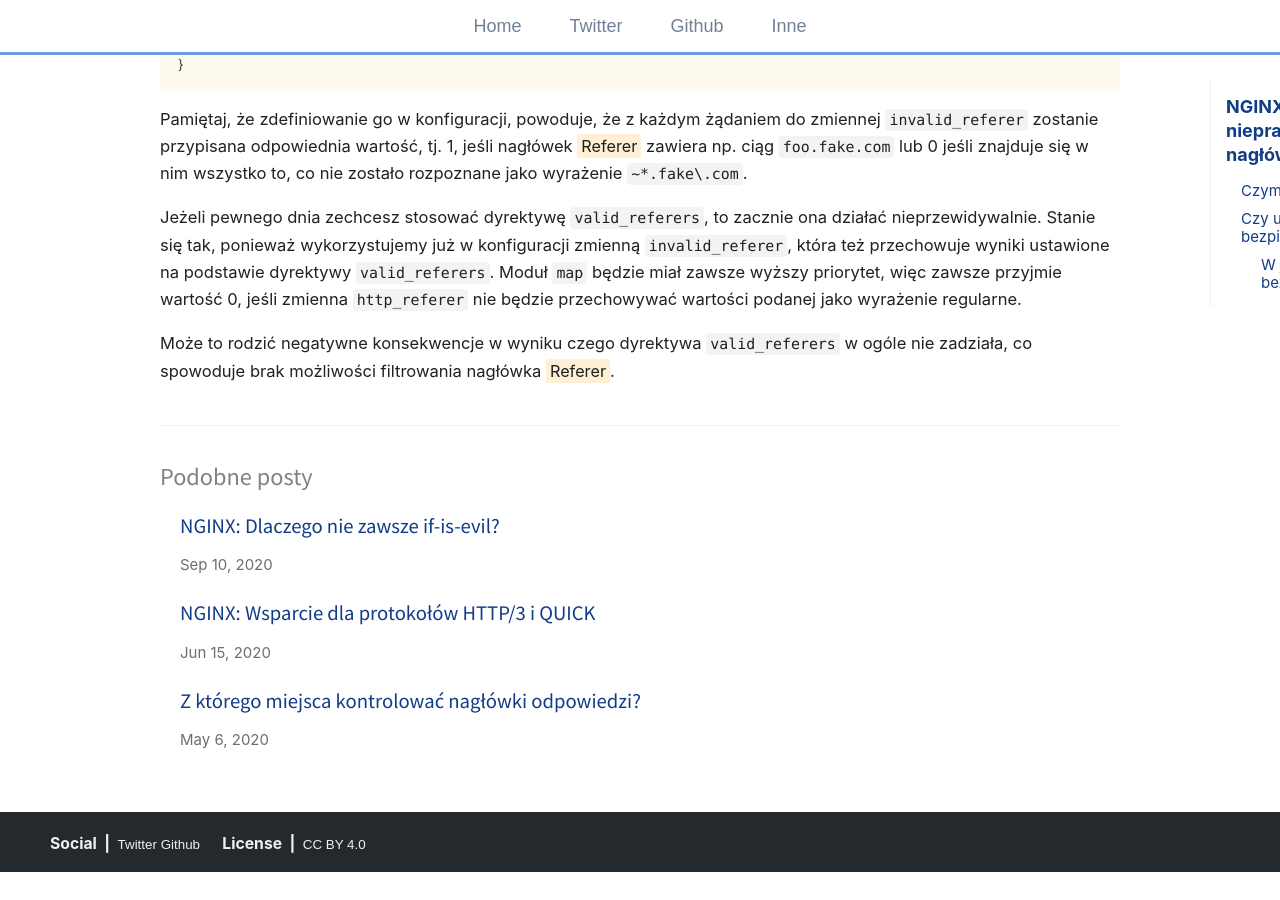
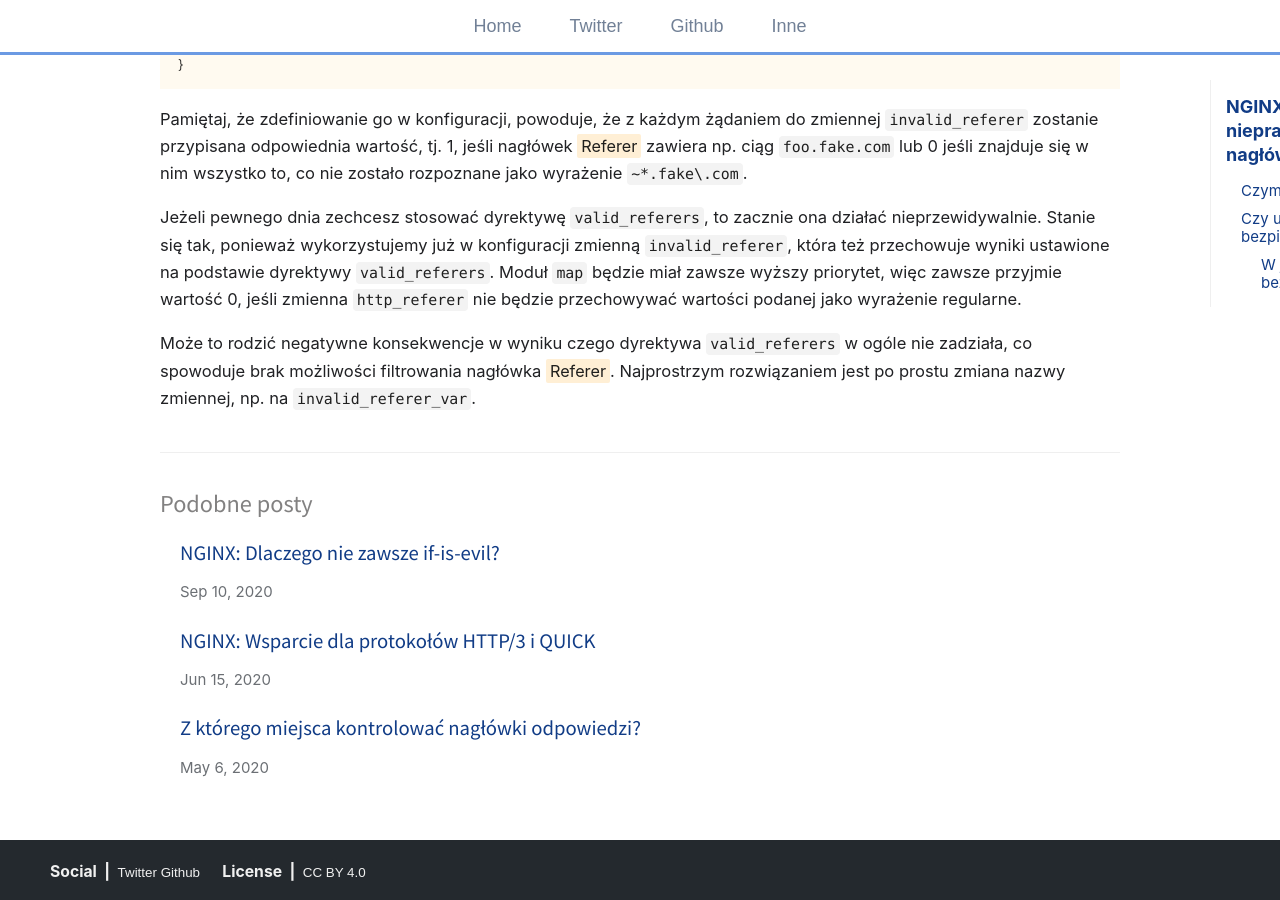
Before and after one commit to git04112019/trimstray.github.io, a Jekyll site: the page built from _posts/2021-02-14-nginx-blokowanie_nieprawidlowych_wartosci_naglowka_referer.md, in a window 1280 px wide and 900 px high, scrolled down 5537 px. Built offline with Jekyll 4.4.1, drawn with Linux system fonts in a browser that asks for light colours; comment, search, counter and statistics services are not loaded; before the commit the page ends 6409 px from its top, so only the background shows below that.

Commit message:
uncommited changes - signed-off-by: trimstray <trimstray@gmail.com>

```diff
--- a/_posts/2021-02-14-nginx-blokowanie_nieprawidlowych_wartosci_naglowka_referer.md
+++ b/_posts/2021-02-14-nginx-blokowanie_nieprawidlowych_wartosci_naglowka_referer.md
@@ -149,4 +149,4 @@ Pamiętaj, że zdefiniowanie go w konfiguracji, powoduje, że z każdym żądani
 
 Jeżeli pewnego dnia zechcesz stosować dyrektywę `valid_referers`, to zacznie ona działać nieprzewidywalnie. Stanie się tak, ponieważ wykorzystujemy już w konfiguracji zmienną `invalid_referer`, która też przechowuje wyniki ustawione na podstawie dyrektywy `valid_referers`. Moduł `map` będzie miał zawsze wyższy priorytet, więc zawsze przyjmie wartość 0, jeśli zmienna `http_referer` nie będzie przechowywać wartości podanej jako wyrażenie regularne.
 
-Może to rodzić negatywne konsekwencje w wyniku czego dyrektywa `valid_referers` w ogóle nie zadziała, co spowoduje brak możliwości filtrowania nagłówka <span class="h-b">Referer</span>.
+Może to rodzić negatywne konsekwencje w wyniku czego dyrektywa `valid_referers` w ogóle nie zadziała, co spowoduje brak możliwości filtrowania nagłówka <span class="h-b">Referer</span>. Najprostrzym rozwiązaniem jest po prostu zmiana nazwy zmiennej, np. na `invalid_referer_var`.
```
